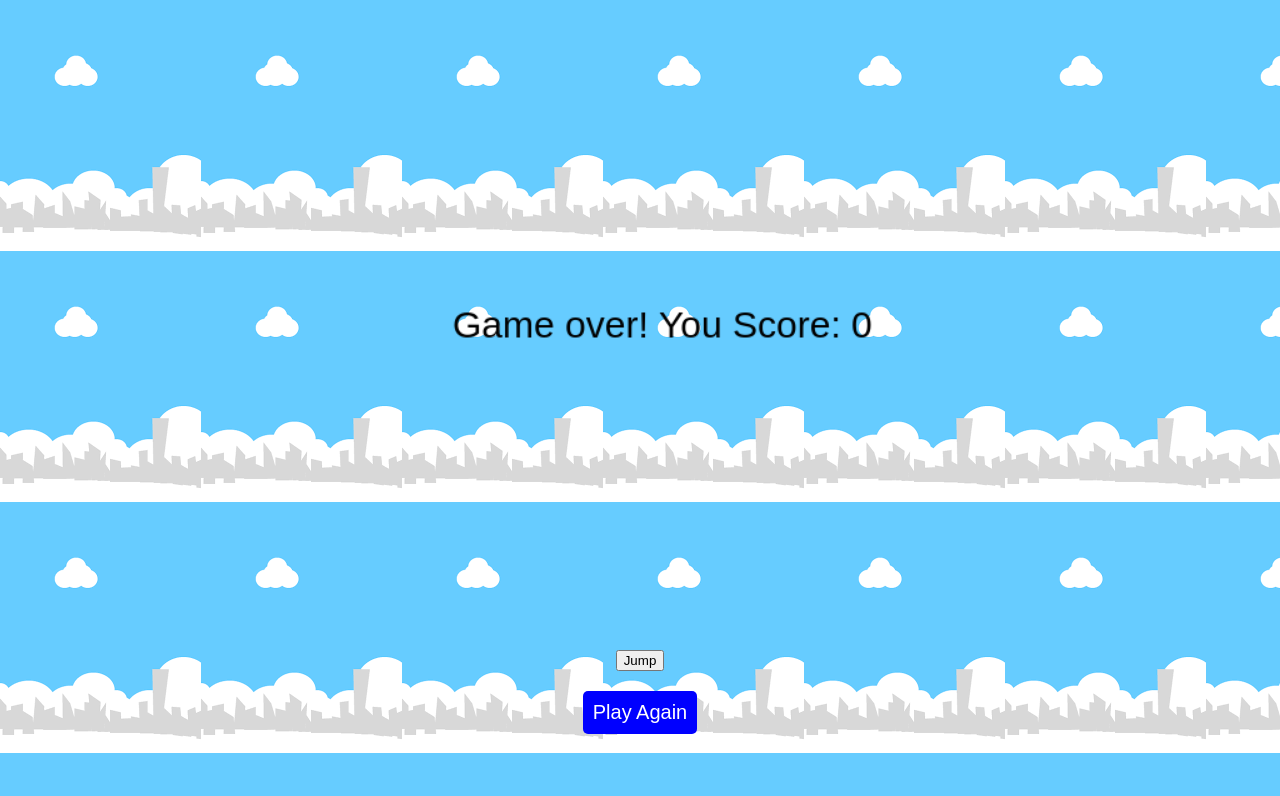
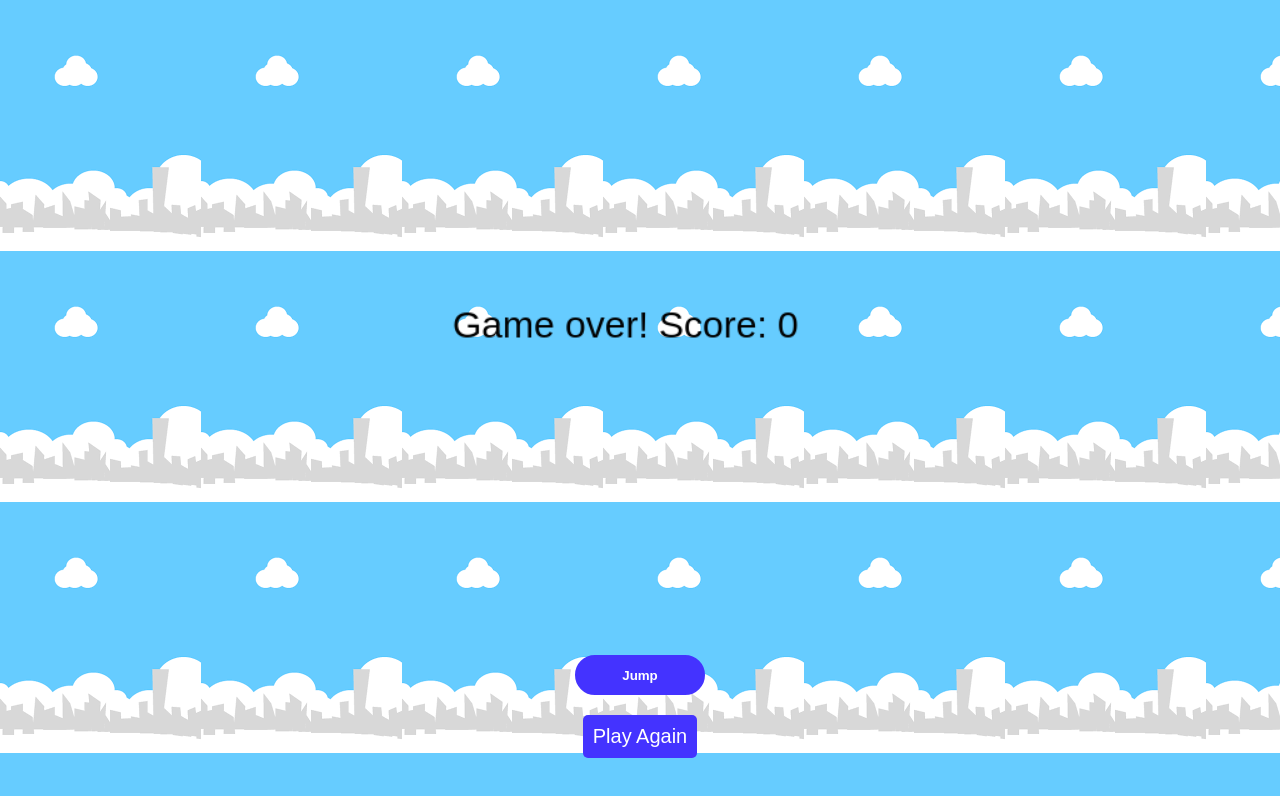
Before and after one commit to mantovanip/flapoybird, a plain HTML site: page index.html in a window 1280 px wide. Drawn offline with Linux system fonts and the light colour scheme.

Commit message:
att button

```diff
--- a/flappybird.js
+++ b/flappybird.js
@@ -84,7 +84,7 @@ function endGame() {
   ctx.clearRect(0, 0, canvas.width, canvas.height);
   ctx.fillStyle = "black";
   ctx.font = "30px Arial";
-  ctx.fillText("Game over! You Score: " + score, 50, 150);
+  ctx.fillText("Game over! Score: " + score, 50, 150);
 }
 // Create reset button
 const button = document.createElement("button");
@@ -92,7 +92,7 @@ button.innerHTML = "Play Again";
 button.style.fontSize = "20px";
 button.style.padding = "10px";
 button.style.marginTop = "20px";
-button.style.backgroundColor = "blue";
+button.style.backgroundColor = "#4433ff";
 button.style.border = "none";
 button.style.color = "white";
 button.style.borderRadius = "5px";
--- a/index.html
+++ b/index.html
@@ -13,7 +13,7 @@
   <body>
     <canvas id="canvas" width="400" height="400"></canvas>
     <div id="game-over"></div>
-    <button id="jump-button">Jump</button>
+    <button class="jump" id="jump-button">Jump</button>
     <script src="flappybird.js"></script>
   </body>
 </html>
--- a/style.css
+++ b/style.css
@@ -32,3 +32,24 @@ canvas {
     max-width: 500px;
     max-height: 500px;
 }
+
+.jump {
+    min-width: 130px;
+    height: 40px;
+    color: #fff;
+    padding: 5px 10px;
+    font-weight: bold;
+    cursor: pointer;
+    transition: all 0.3s ease;
+    position: relative;
+    display: block;
+    margin: 5px auto;
+    outline: none;
+    border-radius: 20px;
+    border: 2px solid #4433ff;
+    background: #4433ff;
+  }
+  .jump:hover {
+    background: #fff;
+    color: #4433ff
+  }
```
